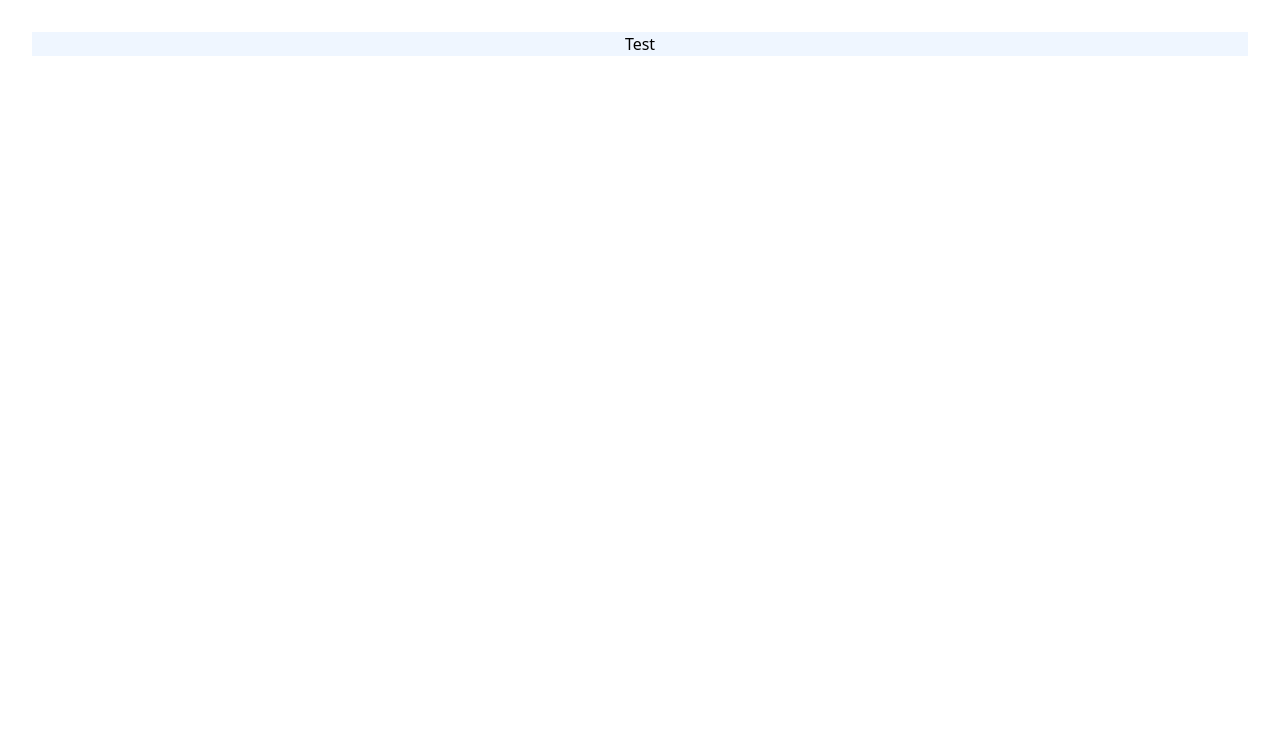
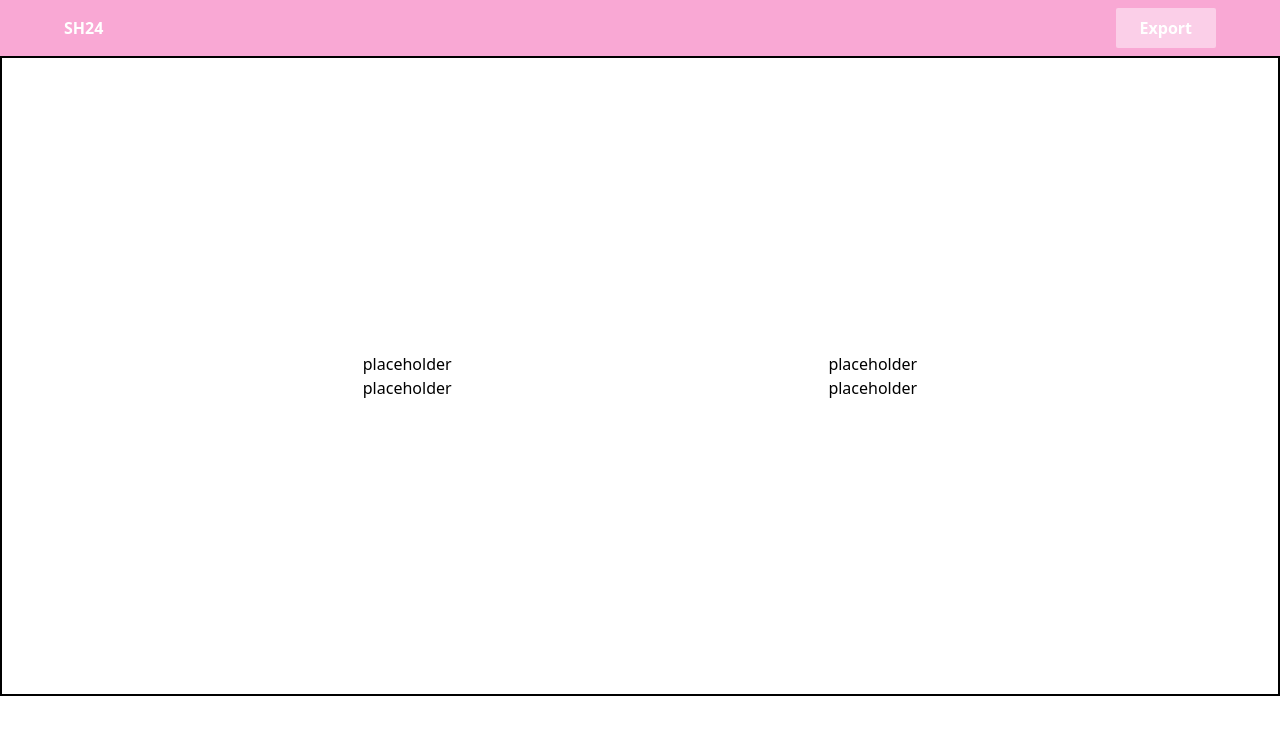
Before and after one commit to RamenBuddha/SH24, a React (Vite) app in the folder frontend/: page / in a window 1280 px wide. Shown: the top 734 px of the page. Built offline with nearby package versions, Linux system fonts and the light colour scheme.

Commit message:
added placeholder for where the buttons go

```diff
--- a/frontend/src/App.jsx
+++ b/frontend/src/App.jsx
@@ -5,12 +5,19 @@ import Navbar from './components/Navbar'
 import './App.css'
 
 function App() {
-  const [count, setCount] = useState(0)
-
   return (
     <>
     <Navbar></Navbar>
-
+    <div className='absolute top-0, left-0 w-full mt-6 border-2 border-black h-[40rem] flex justify-evenly space-x-4 items-center'>
+      <div className="flex-col">
+      <p>placeholder</p>
+      <p>placeholder</p>
+      </div>
+      <div className="flex-col">
+      <p>placeholder</p>
+      <p>placeholder</p>
+      </div>
+    </div>
     </>
   )
 }
--- a/frontend/src/components/Navbar.jsx
+++ b/frontend/src/components/Navbar.jsx
@@ -3,9 +3,10 @@ import { Link } from "react-router-dom";
 const Navbar = () => {
     return (
         <>
-        <p className="bg-blue-50 text-bold">
-            Test
-        </p>
+        <header class="bg-pink-300 px-16 py-2 z-10 w-full fixed flex items-center justify-between left-0 top-0 box-border">
+        <span className="hover:cursor-pointer hover:transition duration-350 ease-in-out hover:text-black font-bold text-white text-left">SH24</span>
+        <span className="rounded-sm px-6 py-2 bg-pink-200 hover:cursor-pointer hover:transition duration-350 ease-in-out hover:text-black font-bold text-white text-left">Export</span>
+        </header>
         </>
     )
 }
```
